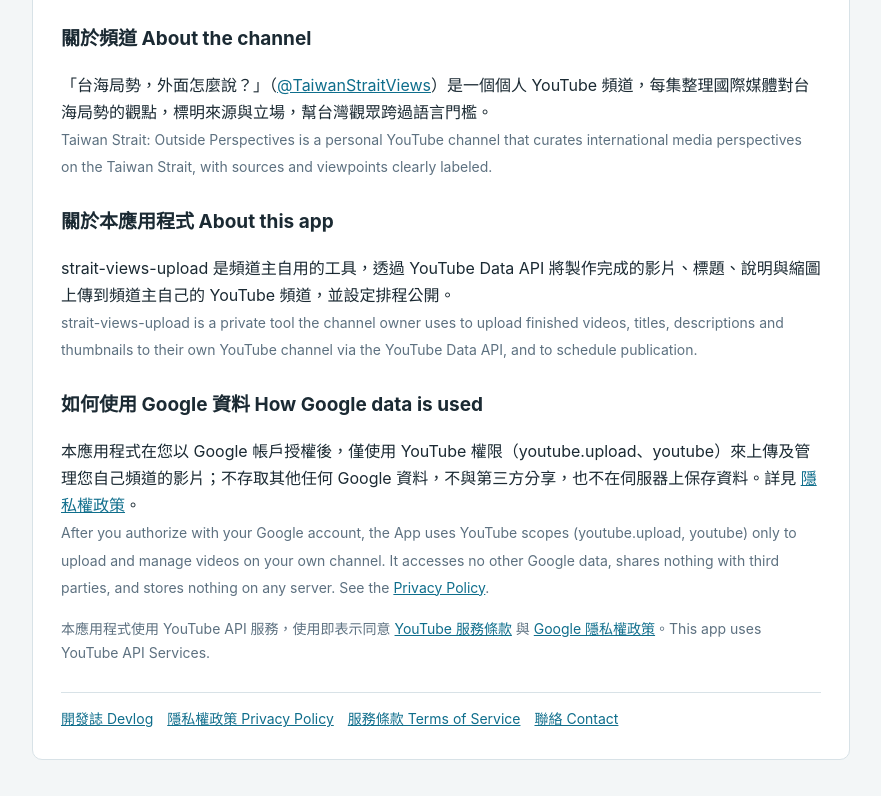
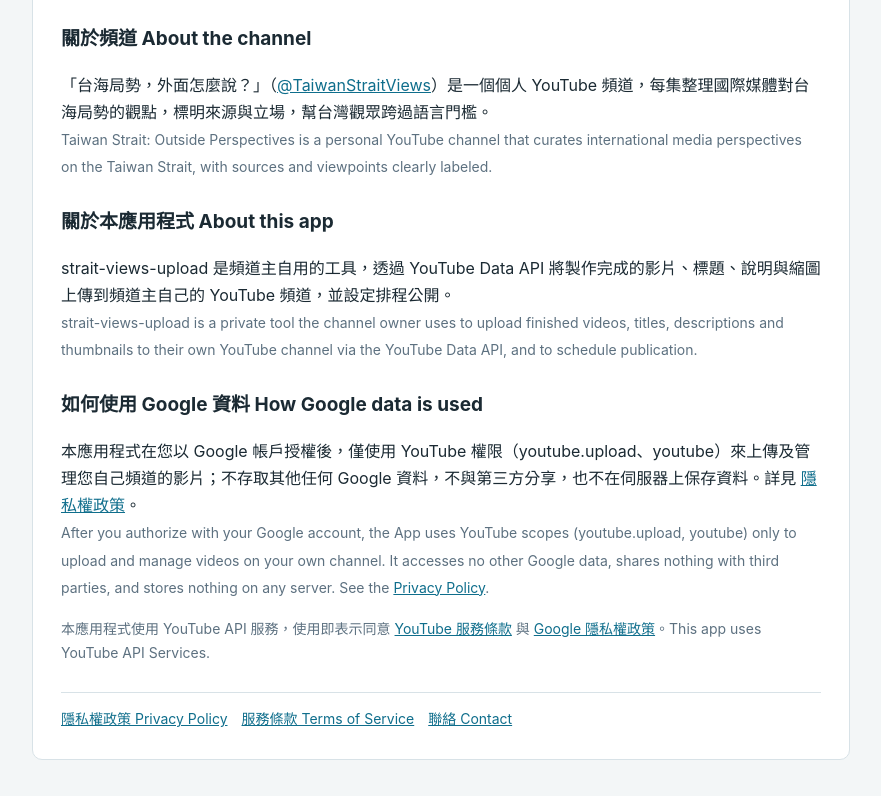
Before and after one commit to cms-ai-media/strait-views, a plain HTML site: page index.html in a window 1280 px wide. Shown: the part 470-1266 px from the top of the page, without its empty margins (199-1080 px from the left). Drawn offline with Linux system fonts and the light colour scheme.

Commit message:
Remove devlog link from homepage nav (owner: keep devlog unexposed)
Co-Authored-By: Claude Opus 5.5 <noreply@anthropic.com>

```diff
--- a/index.html
+++ b/index.html
@@ -19,5 +19,5 @@
 <span class="muted">After you authorize with your Google account, the App uses YouTube scopes (youtube.upload, youtube) only to upload and manage videos on your own channel. It accesses no other Google data, shares nothing with third parties, and stores nothing on any server. See the <a href="privacy.html">Privacy Policy</a>.</span></p>
 
 <p class="muted">本應用程式使用 YouTube API 服務，使用即表示同意 <a href="https://www.youtube.com/t/terms">YouTube 服務條款</a> 與 <a href="https://policies.google.com/privacy">Google 隱私權政策</a>。This app uses YouTube API Services.</p>
-<nav><a href="devlog/">開發誌 Devlog</a><a href="privacy.html">隱私權政策 Privacy Policy</a><a href="terms.html">服務條款 Terms of Service</a><a href="mailto:cms.aimedia@gmail.com">聯絡 Contact</a></nav>
+<nav><a href="privacy.html">隱私權政策 Privacy Policy</a><a href="terms.html">服務條款 Terms of Service</a><a href="mailto:cms.aimedia@gmail.com">聯絡 Contact</a></nav>
 </main></body></html>
```
